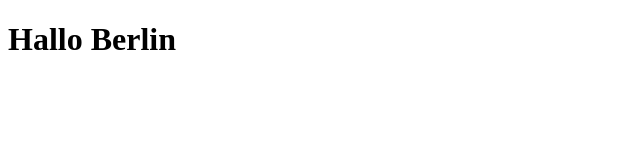
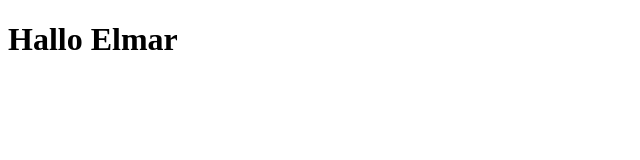
Before and after one commit to elmarburke/reactdays-workshop-berlin-2019-10, a React (Create React App) app: page / in a window 1280 px wide. Shown: the top 160 px of the page, without its empty margins (0-640 px from the left). Built offline with nearby package versions, Linux system fonts and the light colour scheme.

Commit message:
App Component

```diff
--- /dev/null
+++ b/src/App.tsx
@@ -0,0 +1,7 @@
+import React from "react";
+
+function App(): JSX.Element {
+  return <h1>Hallo Elmar</h1>;
+}
+
+export default App;
--- a/src/index.tsx
+++ b/src/index.tsx
@@ -1,6 +1,7 @@
 import React from "react";
 import ReactDOM from "react-dom";
+import App from "./App";
 
-const element = <h1>Hallo Berlin</h1>;
+let element = <App />;
 
 ReactDOM.render(element, document.getElementById("root"));
```
